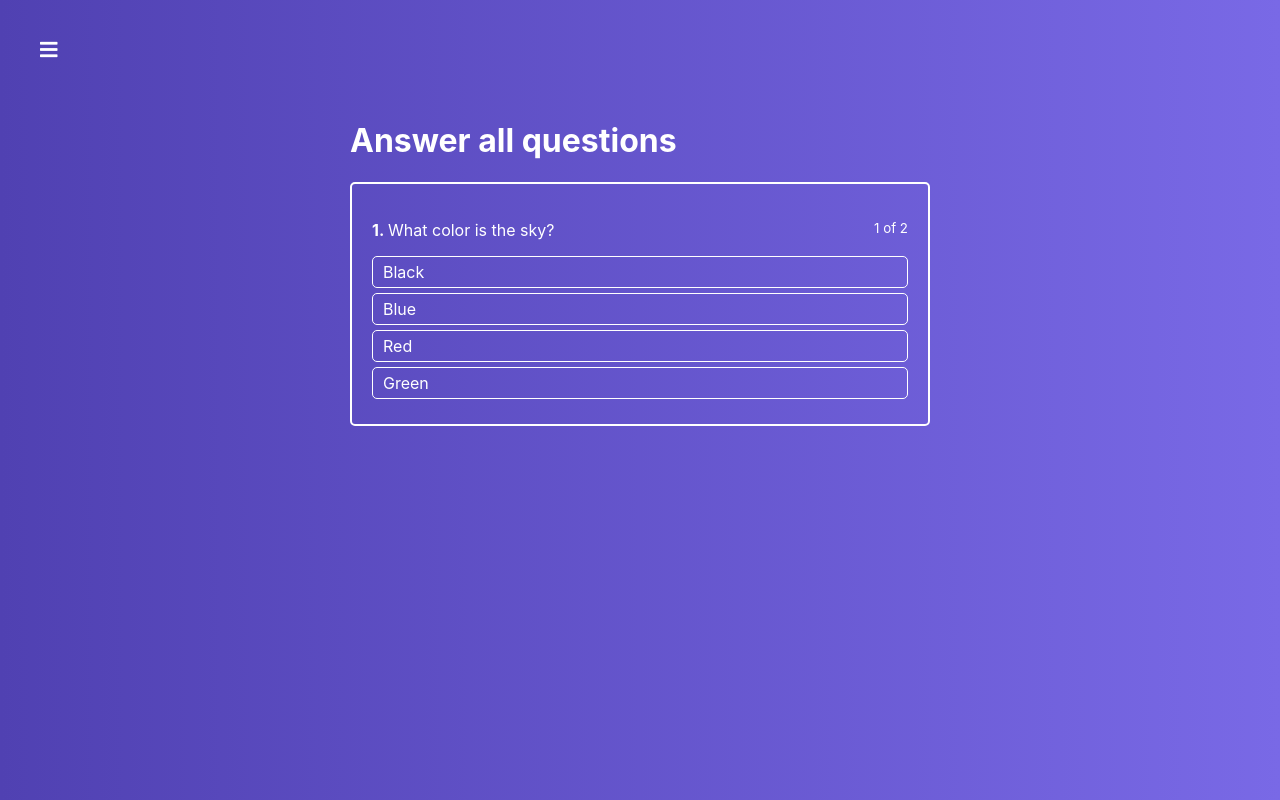
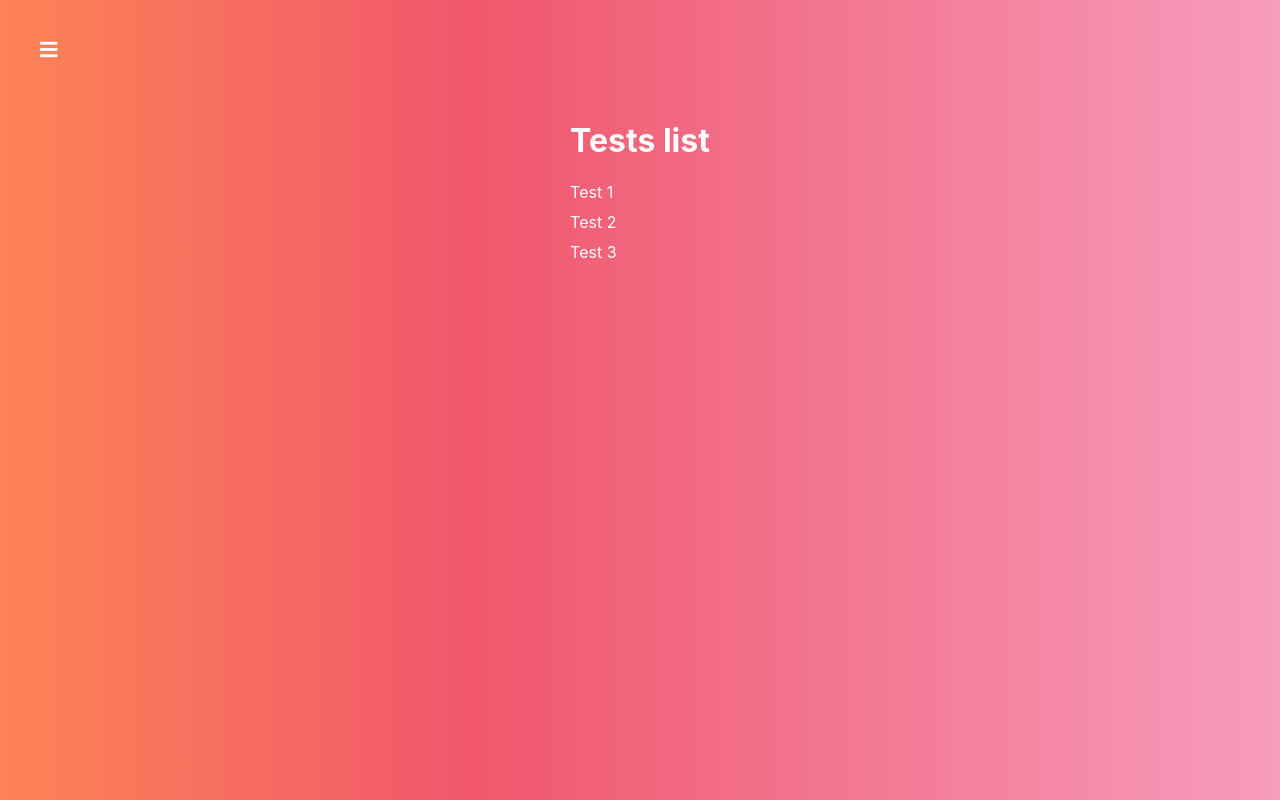
Before and after one commit to svdfsdev/react-udemy-course, a React app in the folder react-quiz/: page / in a window 1280 px wide. Built offline with nearby package versions, Linux system fonts and the light colour scheme.

Commit message:
feat: add router, tests list page, link functionality to btn

```diff
--- a/react-quiz/package.json
+++ b/react-quiz/package.json
@@ -56,6 +56,7 @@
     "react-dev-utils": "^11.0.1",
     "react-dom": "^17.0.1",
     "react-refresh": "^0.8.3",
+    "react-router-dom": "^5.2.0",
     "resolve": "1.18.1",
     "resolve-url-loader": "^3.1.2",
     "sass-loader": "8.0.2",
--- a/react-quiz/src/App.js
+++ b/react-quiz/src/App.js
@@ -1,13 +1,21 @@
+import React from 'react';
+import { Route, Switch } from 'react-router-dom';
+import Layout from './hoc/Layout/Layout';
+import Auth from './containers/Auth/Auth';
 import Quiz from './containers/Quiz/Quiz';
-import Layout from './hoc/Layout/Layout';
+import QuizList from './containers/QuizList/QuizList';
+import QuizCreater from './containers/QuizCreater/QuizCreater';
 
 function App() {
   return (
-    <div className="App">
-      <Layout>
-        <Quiz />
-      </Layout>
-    </div>
+    <Layout>
+      <Switch>
+        <Route path="/auth" component={Auth} />
+        <Route path="/quiz-creater" component={QuizCreater} />
+        <Route path="/quiz/:id" component={Quiz} />
+        <Route path="/" component={QuizList} />
+      </Switch>
+    </Layout>
   );
 }
 
--- a/react-quiz/src/components/FinishedQuiz/FinishedQuiz.jsx
+++ b/react-quiz/src/components/FinishedQuiz/FinishedQuiz.jsx
@@ -1,6 +1,7 @@
 import React from 'react';
 import Button from '../UI/Button/Button';
 import classes from './FinishedQuiz.module.scss';
+import { Link } from 'react-router-dom';
 
 const FinishedQuiz = (props) => {
   const { quiz, results, onRetry } = props;
@@ -43,7 +44,9 @@
         <Button onClick={onRetry} type="primary">
           Repeat
         </Button>
-        <Button type="success">Go to the tests list</Button>
+        <Link to="/">
+          <Button type="success">Go to the tests list</Button>
+        </Link>
       </div>
     </div>
   );
--- a/react-quiz/src/components/Navigation/Drawer/Drawer.jsx
+++ b/react-quiz/src/components/Navigation/Drawer/Drawer.jsx
@@ -1,14 +1,30 @@
 import React, { Component } from 'react';
+import { NavLink } from 'react-router-dom';
 import Backdrop from '../../UI/Backdrop/Backdrop';
 import classes from './Drawer.module.scss';
 
-const links = ['link1', 'link2', 'link3'];
+const links = [
+  { to: '/', label: 'Tests  list', exact: true },
+  { to: '/auth', label: 'Authorization', exact: false },
+  { to: '/quiz-creator', label: 'Create test', exact: false },
+];
 
 class Drawer extends Component {
+  clickHandler = () => {
+    this.props.onClose();
+  };
+
   renderLinks = () => {
     return links.map((link, index) => (
       <li key={index}>
-        <a>{link}</a>
+        <NavLink
+          to={link.to}
+          exact={link.exact}
+          activeClassName={classes.active}
+          onClick={this.clickHandler}
+        >
+          {link.label}
+        </NavLink>
       </li>
     ));
   };
--- /dev/null
+++ b/react-quiz/src/containers/Auth/Auth.jsx
@@ -0,0 +1,13 @@
+import React, { Component } from 'react';
+
+class Auth extends Component {
+  render() {
+    return (
+      <div>
+        <h1>Auth</h1>
+      </div>
+    );
+  }
+}
+
+export default Auth;
--- a/react-quiz/src/containers/Quiz/Quiz.jsx
+++ b/react-quiz/src/containers/Quiz/Quiz.jsx
@@ -35,6 +35,10 @@
       },
     ],
   };
+
+  componentDidMount() {
+    console.log(`Quiz ID = ${this.props.match.params.id}`);
+  }
 
   onAnswerClickHandler = (answerId) => {
     const { quiz, activeQuestion, results } = this.state;
--- /dev/null
+++ b/react-quiz/src/containers/QuizCreater/QuizCreater.jsx
@@ -0,0 +1,13 @@
+import React, { Component } from 'react';
+
+class QuizCreater extends Component {
+  render() {
+    return (
+      <div>
+        <h1>QuizCreater</h1>
+      </div>
+    );
+  }
+}
+
+export default QuizCreater;
--- /dev/null
+++ b/react-quiz/src/containers/QuizList/QuizList.jsx
@@ -0,0 +1,28 @@
+import React, { Component } from 'react';
+import { NavLink } from 'react-router-dom';
+import classes from './QuizList.module.scss';
+
+class QuizList extends Component {
+  renderQuizes() {
+    return [1, 2, 3].map((quiz, index) => {
+      return (
+        <li key={index}>
+          <NavLink to={`/quiz/${quiz}`}>Test {quiz}</NavLink>
+        </li>
+      );
+    });
+  }
+
+  render() {
+    return (
+      <div className={classes.QuizList}>
+        <div>
+          <h1>Tests list</h1>
+          <ul>{this.renderQuizes()}</ul>
+        </div>
+      </div>
+    );
+  }
+}
+
+export default QuizList;
--- /dev/null
+++ b/react-quiz/src/containers/QuizList/QuizList.module.scss
@@ -0,0 +1,37 @@
+.QuizList {
+  display: flex;
+  justify-content: center;
+  padding-top: 100px;
+  flex-grow: 1;
+  width: 100%;
+  background: linear-gradient(
+    90deg,
+    #fd8355 0%,
+    #f0576c 37%,
+    #f79cbd 100%
+  );
+
+  h1 {
+    color: #fff;
+  }
+
+  ul {
+    list-style: none;
+    margin: 0;
+    padding: 0;
+
+    li {
+      margin-bottom: 10px;
+
+      a {
+        text-decoration: none;
+        color: #fff;
+
+        :hover {
+          color: #363f54;
+          cursor: pointer;
+        }
+      }
+    }
+  }
+}
--- a/react-quiz/src/index.js
+++ b/react-quiz/src/index.js
@@ -1,13 +1,18 @@
 import React from 'react';
 import ReactDOM from 'react-dom';
+import { BrowserRouter } from 'react-router-dom';
 import './index.scss';
 import App from './App';
 import reportWebVitals from './reportWebVitals';
 
+const app = (
+  <BrowserRouter>
+    <App />
+  </BrowserRouter>
+);
+
 ReactDOM.render(
-  <React.StrictMode>
-    <App />
-  </React.StrictMode>,
+  <React.StrictMode>{app}</React.StrictMode>,
   document.getElementById('root')
 );
 
```
Also changed, not shown: 2 other files (tests, documents, lock files or other folders).
